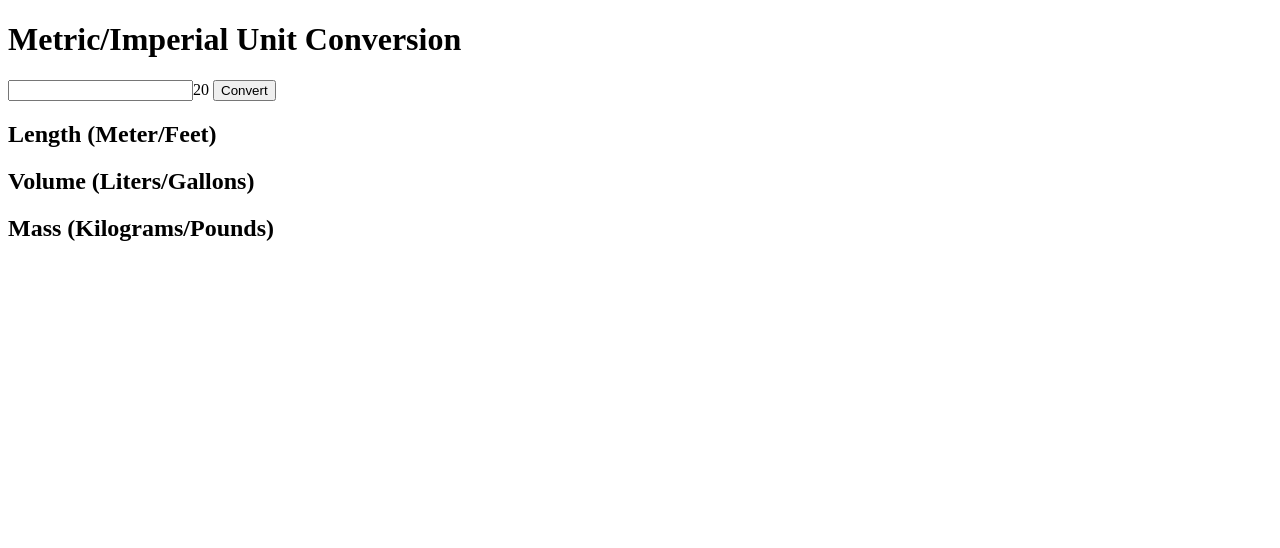
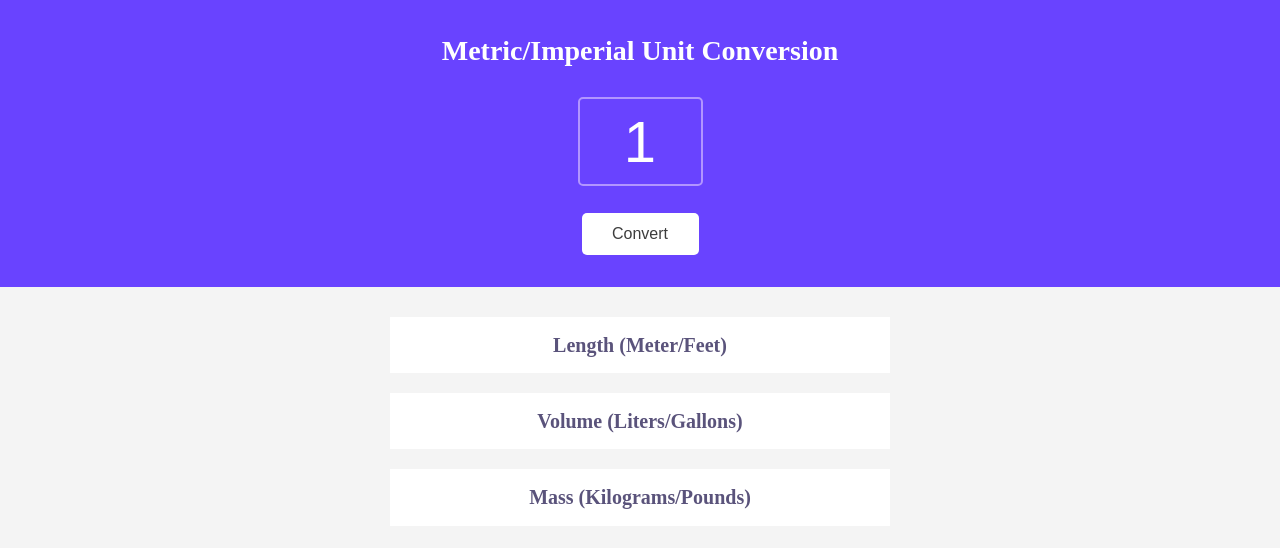
Before and after one commit to PrinceBersola/unitConverter, a plain HTML site: page index.html in a window 1280 px wide. Drawn offline with Linux system fonts and the light colour scheme.

Commit message:
worked on css and started js

```diff
--- a/index.html
+++ b/index.html
@@ -3,24 +3,29 @@
     <head>
         <meta charset="UTF-8">
         <meta name="viewport" content="width=device-width, initial-scale=1.0">
-        <link rel="stylesheet" href="index.css">
+        <link rel="stylesheet" href="style.css">
         <title>Unit Converter</title>
     </head>
     <body>
         <main>
             <h1>Metric/Imperial Unit Conversion</h1>
-            <input id="input-num" type="number">20</input>
-            <button id="convert-btn">Convert</button>
+            <div class="input">
+                <input id="input-num" type="text" placeholder="1"></input>
+            </div>
+            <button id="convert-btn" onclick="convertUnits()">Convert</button>
         </main>
         <section>
-            <div id="length-output">
+            <div>
                 <h2>Length (Meter/Feet)</h2>
+                <p id="length-output"></p>
             </div>
-            <div id="volume-output">
+            <div>
                 <h2>Volume (Liters/Gallons)</h2>
+                <p id="volume-output"></p>
             </div>
-            <div id="mass-output">
+            <div>
                 <h2>Mass (Kilograms/Pounds)</h2>
+                <p id="mass-output"></p>
             </div>
         </section>
         <script src="index.js"></script>
--- a/index.js
+++ b/index.js
@@ -3,3 +3,34 @@
 1 liter = 0.264 gallon
 1 kilogram = 2.204 pound
 */
+
+const lengthOutput = document.getElementById("length-output");
+const volumeOutput = document.getElementById("volume-output");
+const massOutput = document.getElementById("mass-output");
+const convertBtn = document.getElementById("convert-btn");
+const inputField = document.getElementById("input-field");
+
+lengthOutput.textContent = "";
+volumeOutput.textContent = "";
+massOutput.textContent = "";
+
+convertBtn.addEventListener("click", convertUnits())
+
+function convertUnits() {
+    const inputValue = parseFloat(inputField.value);
+
+    // Length Conversion
+    const metersToFeet = (inputValue * 3.281).toFixed(3);
+    const feetToMeters = (inputValue / 3.281).toFixed(3);
+    lengthOutput.textContent = `${inputValue} meters = ${metersToFeet} feet | ${inputValue} feet = ${feetToMeters} meters`;
+
+    // Volume Conversion
+    const litersToGallons = (inputValue * 0.264).toFixed(3);
+    const gallonsToLiters = (inputValue / 0.264).toFixed(3);
+    volumeOutput.textContent = `${inputValue} liters = ${litersToGallons} gallons | ${inputValue} gallons = ${gallonsToLiters} liters`;
+
+    // Mass Conversion
+    const kilosToPounds = (inputValue * 2.204).toFixed(3);
+    const poundsToKilos = (inputValue / 2.204).toFixed(3);
+    massOutput.textContent = `${inputValue} kilograms = ${kilosToPounds} pounds | ${inputValue} pounds = ${poundsToKilos} kilograms`;
+}
--- a/style.css
+++ b/style.css
@@ -1,3 +1,66 @@
 body {
     margin: 0;
+    text-align: center;
 }
+
+main {
+    background-color: #6943FF;
+    color: #ffffff;
+    display: flex;
+    flex-direction: column;
+    align-items: center;
+    padding: 5px;
+}
+
+main h1 {
+font-size: 28px;
+font-weight: extra-bold;
+margin: 30px;
+}
+
+section {
+    background-color: #F4F4F4;
+    display: flex;
+    flex-direction: column;
+    align-items: center;
+    padding: 20px;
+}
+
+section h2 {
+    color: #5A537B;
+    font-weight: semi-bold;
+    font-size: 20px;
+}
+
+section div {
+    background-color: #ffffff;
+    width: 500px;
+    margin: 10px;
+}
+
+input {
+    background-color: #6943FF;
+    width: 117px;
+    height: 83px;
+    border: 2px solid #B295FF;
+    border-radius: 5px;
+    color: #ffffff;
+    font-size: 58px;
+    font-weight: extra-bold;
+    text-align: center;
+}
+
+input::placeholder {
+    color: #ffffff;
+}
+
+button {
+    background-color: #ffffff;
+    color: #3D3D3D;
+    width: 117px;
+    height: 42px;
+    margin: 27px;
+    border: none;
+    border-radius: 5px;
+    font-size: medium;
+}
```
